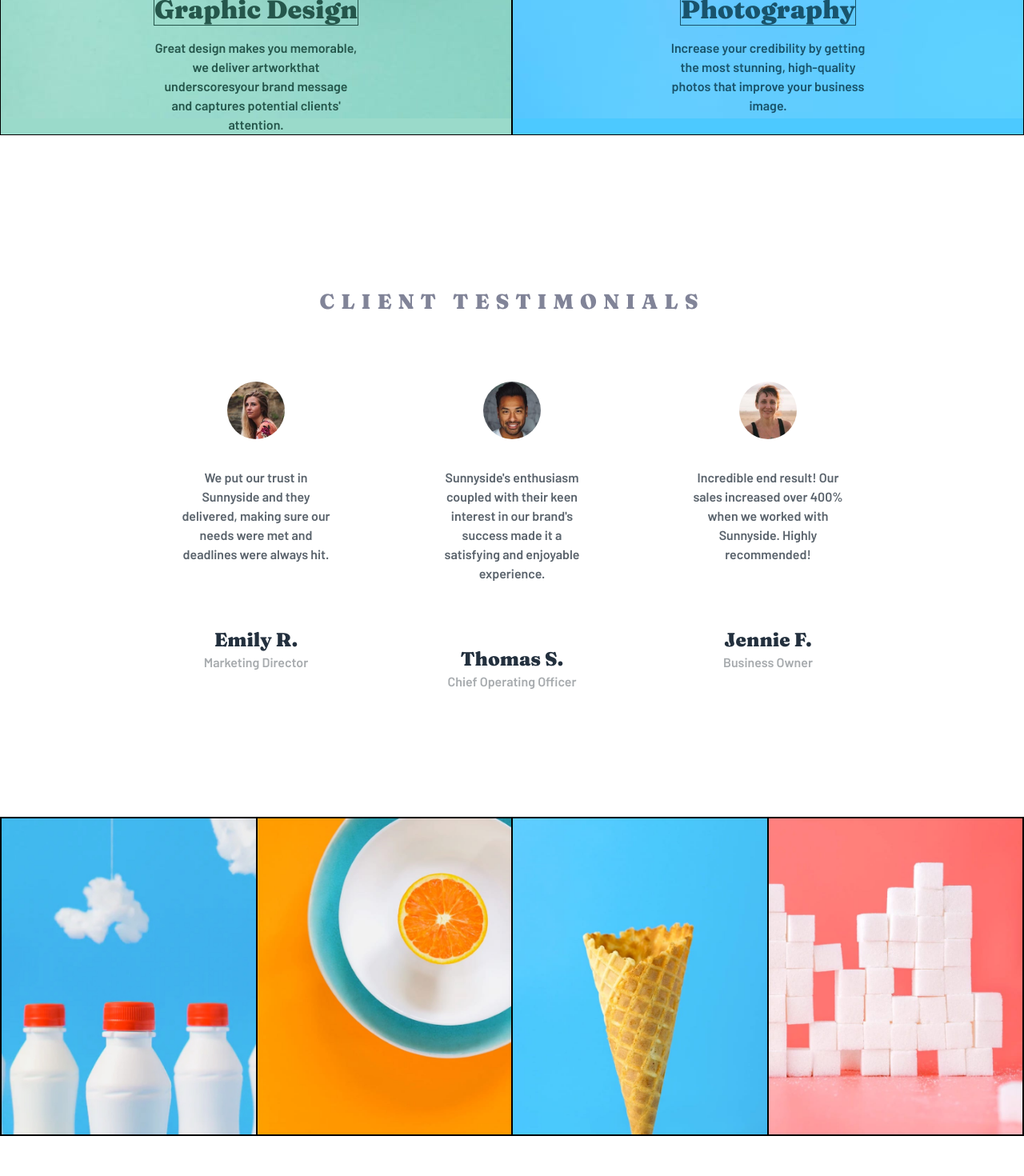
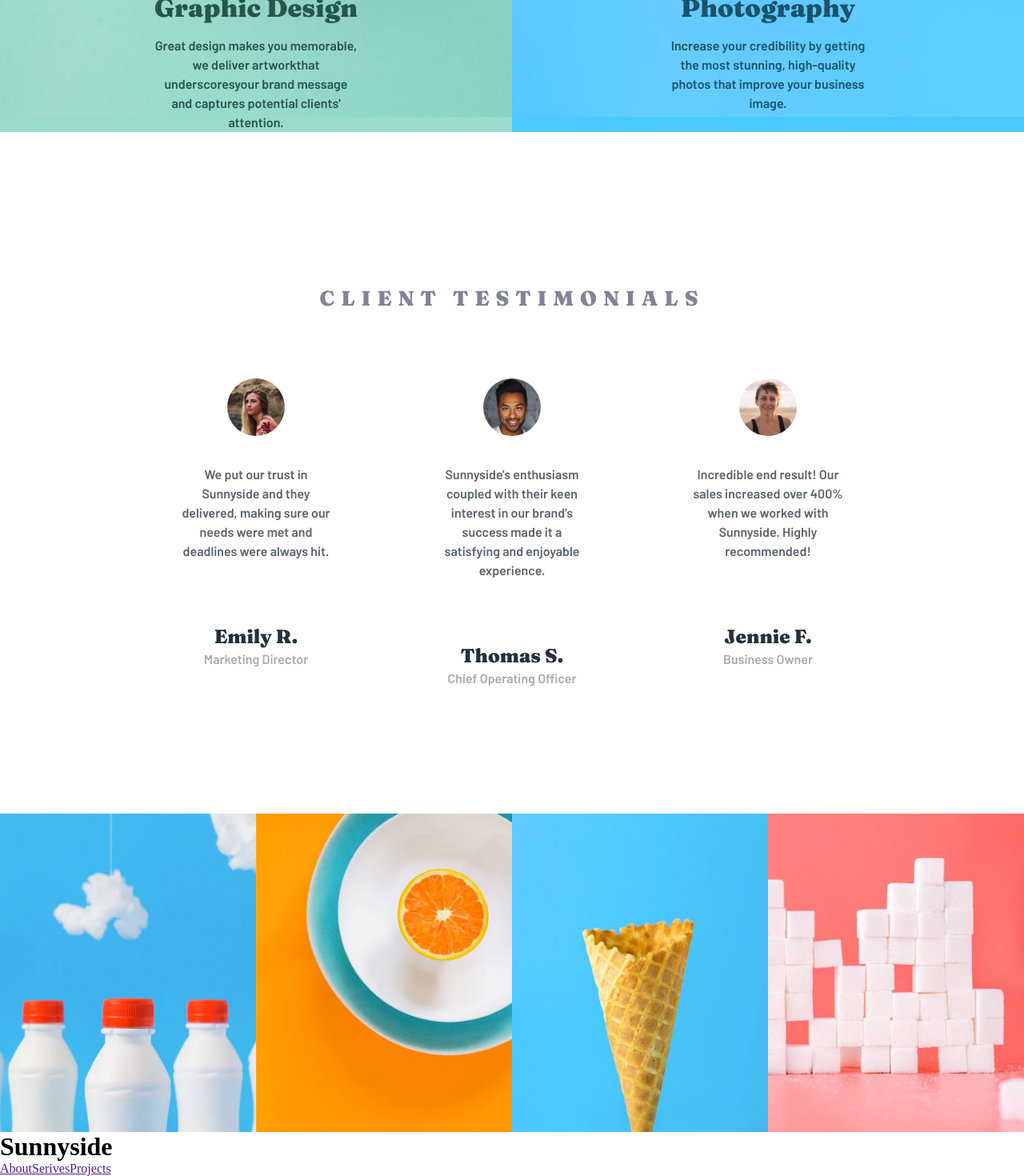
Before and after one commit to Nhoj-Plummer/sunnyside-agency-landing-page, a React (Create React App) app: page / in a window 1280 px wide. Shown: the part 2428-3898 px from the top of the page at 80% size. Before the commit the page ends 3848 px from the top, so only its background shows below. Built offline with nearby package versions, Linux system fonts and the light colour scheme.

Commit message:
Starting Footer Container

```diff
--- a/src/App.js
+++ b/src/App.js
@@ -1,5 +1,5 @@
 import "./App.css"
-import {HeroSection, Body, Body2, Reviews, Images} from "./containers/containersindex"
+import {HeroSection, Body, Body2, Reviews, Images, Footer} from "./containers/containersindex"
 
 function App() {
   return (
@@ -9,6 +9,7 @@ function App() {
       <Body2 />
       <Reviews />
       <Images />
+      <Footer />
     </>
   )
 }
--- a/src/components/Graphic2/Graphic2.css
+++ b/src/components/Graphic2/Graphic2.css
@@ -1,6 +1,5 @@
 .graphic2-container {
   flex: 1;
-  border: 1px solid;
 }
 
 .graphic2-container_image {
@@ -20,7 +19,6 @@
 .graphic2-container_text h1 {
   font-family: var(--font-family-2);
   font-weight: 900;
-  border: 1px solid;
 }
 
 .graphic2-container_text p {
--- /dev/null
+++ b/src/containers/Footer/Footer.js
@@ -0,0 +1,19 @@
+import React from "react"
+
+const Footer = () => {
+  return (
+    <div className="footer-container">
+      <h1>Sunnyside</h1>
+      <div className="footer-container_links">
+        <a href="">About</a>
+        <a href="">Serives</a>
+        <a href="">Projects</a>
+      </div>
+      <div className="footer-container_image-links">
+
+      </div>
+    </div>
+  )
+}
+
+export default Footer
--- a/src/containers/Images/Images.css
+++ b/src/containers/Images/Images.css
@@ -1,12 +1,10 @@
 .images-container {
   display: flex;
-  border: 1px solid;
 }
 
 .images-container img {
   display: block;
   max-width: 100%;
-  border: 1px solid;
 }
 
 /* Mobile Rules */
--- a/src/containers/containersindex.js
+++ b/src/containers/containersindex.js
@@ -3,3 +3,4 @@ export {default as Body} from "../containers/Body/Body"
 export {default as Body2} from "../containers/Body2/Body2"
 export {default as Reviews} from "../containers/Reviews/Reviews.js"
 export {default as Images} from "../containers/Images/Images.js"
+export {default as Footer} from "../containers/Footer/Footer.js"
```
Also changed, not shown: src/containers/Footer/Footer.css (added).
